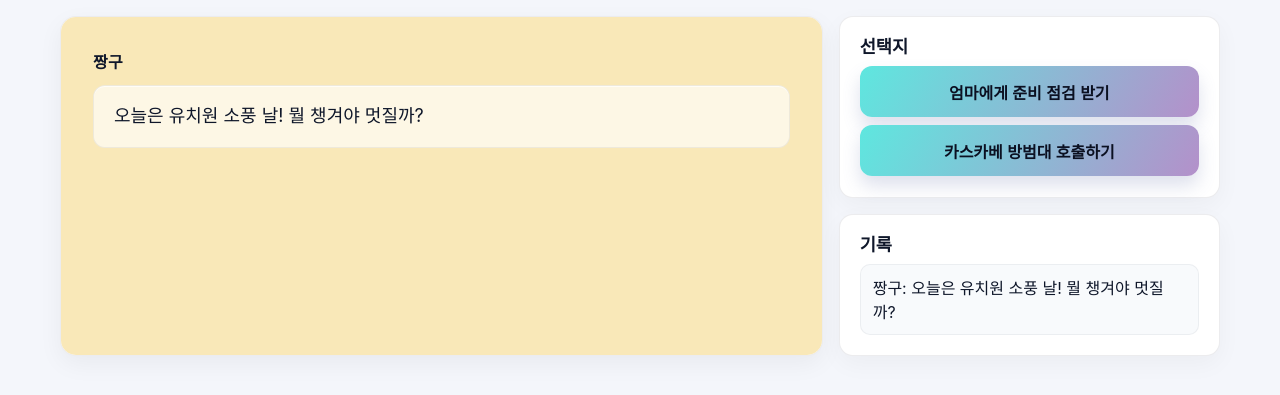
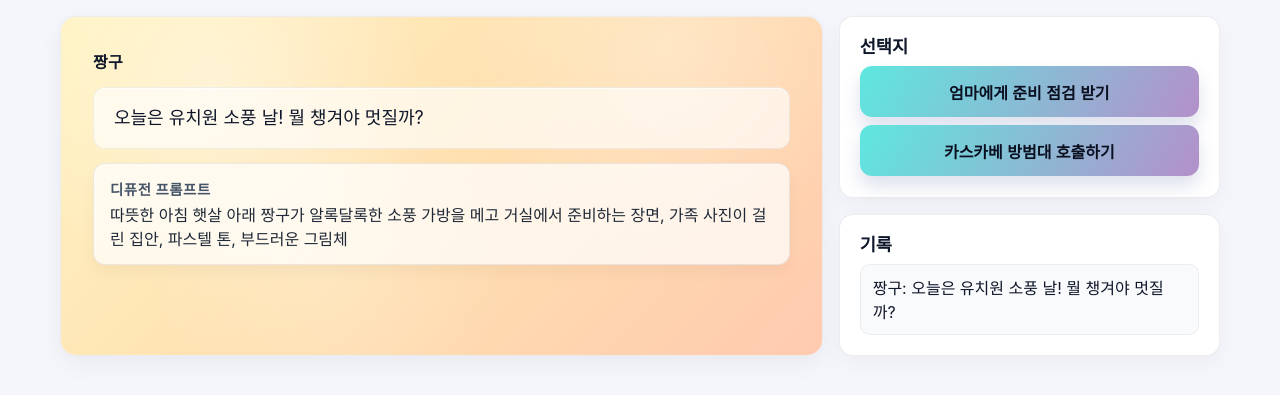
Before and after one commit to hslee1539/visual-novel-test, a Flask app: page / in a window 1280 px wide. Shown: the part 106-501 px from the top of the page. Run offline with Flask 3, Linux system fonts and the light colour scheme.

Commit message:
Add scenic prompts and background gradients

```diff
--- a/app.py
+++ b/app.py
@@ -11,7 +11,8 @@ story_data = {
         "prologue": {
             "speaker": "짱구",
             "dialogue": "오늘은 유치원 소풍 날! 뭘 챙겨야 멋질까?",
-            "background": "#f9e8b8",
+            "background": "linear-gradient(135deg, #fff3c4 0%, #ffe0b2 50%, #ffcab1 100%)",
+            "prompt": "따뜻한 아침 햇살 아래 짱구가 알록달록한 소풍 가방을 메고 거실에서 준비하는 장면, 가족 사진이 걸린 집안, 파스텔 톤, 부드러운 그림체",
             "choices": [
                 {"text": "엄마에게 준비 점검 받기", "next": "check_bag"},
                 {"text": "카스카베 방범대 호출하기", "next": "call_friends"},
@@ -20,7 +21,8 @@ story_data = {
         "check_bag": {
             "speaker": "미사에",
             "dialogue": "간식, 물, 여벌 옷 다 챙겼어? 가방이 터질 것 같은데!",
-            "background": "#ffe3d8",
+            "background": "linear-gradient(135deg, #ffe9d6 0%, #ffd7c2 45%, #ffc7b6 100%)",
+            "prompt": "주방 테이블 위에 펼쳐진 도시락과 음료수, 잔소리하는 엄마와 서둘러 가방을 정리하는 짱구, 따뜻한 주황색 조명, 코믹한 일러스트",
             "choices": [
                 {"text": "간식 욕심을 부린다", "next": "snack_overflow"},
                 {"text": "액션가면 벨트를 챙긴다", "next": "action_belt"},
@@ -29,7 +31,8 @@ story_data = {
         "snack_overflow": {
             "speaker": "미사에",
             "dialogue": "이 많은 과자를 다 먹으려고? 조금만 줄이자!",
-            "background": "#ffd7c2",
+            "background": "linear-gradient(135deg, #ffdccb 0%, #ffcbb8 50%, #ffb9ad 100%)",
+            "prompt": "과자 봉지와 젤리가 산처럼 쌓인 테이블, 놀란 표정의 엄마와 활짝 웃는 짱구, 만화풍 표정 강조, 파스텔 배경",
             "choices": [
                 {"text": "과자를 주머니에 몰래 숨긴다", "next": "hide_snack"},
                 {"text": "친구들과 나누기로 한다", "next": "share_snack"},
@@ -38,7 +41,8 @@ story_data = {
         "hide_snack": {
             "speaker": "짱구",
             "dialogue": "주머니가 볼록해졌지만 들키지 않겠지?",
-            "background": "#fff2d4",
+            "background": "linear-gradient(135deg, #fff4d9 0%, #ffe8c4 50%, #ffd9bd 100%)",
+            "prompt": "주머니 속에 과자를 숨기며 몰래 웃는 짱구, 배경에 거실 창문으로 들어오는 햇살, 코믹하고 밝은 색감",
             "choices": [
                 {"text": "버스에서 몰래 먹는다", "next": "tummyache"},
                 {"text": "버스에서 친구들과 나눈다", "next": "bus_gossip"},
@@ -47,7 +51,8 @@ story_data = {
         "share_snack": {
             "speaker": "훈이",
             "dialogue": "계획대로 나눠야지! 이만큼이면 모두 충분해.",
-            "background": "#e9f1ff",
+            "background": "linear-gradient(135deg, #eaf3ff 0%, #d8e7ff 50%, #c8d8ff 100%)",
+            "prompt": "훈이가 노트에 과자 분배표를 그리고 짱구와 친구들이 둘러보는 장면, 깔끔한 파란 톤, 귀여운 만화 스타일",
             "choices": [
                 {"text": "훈이에게 분배를 맡긴다", "next": "bus_gossip"},
                 {"text": "철수에게 몰래 더 준다", "next": "rally"},
@@ -56,7 +61,8 @@ story_data = {
         "action_belt": {
             "speaker": "짱구",
             "dialogue": "액션가면 벨트! 삐비빅— 아빠가 싫어하지만 멋있잖아.",
-            "background": "#f9f0ff",
+            "background": "linear-gradient(135deg, #f3e8ff 0%, #e6d9ff 50%, #d9c8ff 100%)",
+            "prompt": "액션가면 벨트를 들고 포즈 잡는 짱구, 방 안에 장난감이 흩어져 있고 보라색 네온 느낌이 은은한 코믹 일러스트",
             "choices": [
                 {"text": "짱아에게 자랑한다", "next": "jangasurprise"},
                 {"text": "조용히 가방 안에 숨긴다", "next": "call_friends"},
@@ -65,7 +71,8 @@ story_data = {
         "jangasurprise": {
             "speaker": "짱아",
             "dialogue": "삐! 삐! 버튼을 눌렀더니 벨트 불빛이 번쩍!",
-            "background": "#ffe6f1",
+            "background": "linear-gradient(135deg, #ffe9f4 0%, #ffd4e6 50%, #ffc1dc 100%)",
+            "prompt": "벨트 불빛에 눈이 반짝이는 아기 짱아, 핑크색 장난감 방, 귀엽고 화사한 수채화 느낌",
             "choices": [
                 {"text": "엄마에게 들키기 전에 끈다", "next": "bus_gossip"},
                 {"text": "짱아에게 과자를 약속한다", "next": "snack_oath"},
@@ -74,7 +81,8 @@ story_data = {
         "snack_oath": {
             "speaker": "짱구",
             "dialogue": "과자 한 봉지로 짱아와 비밀 합의 완료!",
-            "background": "#fff2f0",
+            "background": "linear-gradient(135deg, #fff0ed 0%, #ffe1de 50%, #ffd3d7 100%)",
+            "prompt": "짱아와 비밀 약속을 나누며 과자 봉지를 건네는 짱구, 두 사람이 웃는 클로즈업, 포근한 핑크톤",
             "choices": [
                 {"text": "버스로 향한다", "next": "bus_gossip"}
             ],
@@ -82,7 +90,8 @@ story_data = {
         "call_friends": {
             "speaker": "철수",
             "dialogue": "방범대 집결! 소풍 계획을 짜 보자.",
-            "background": "#e1f7ff",
+            "background": "linear-gradient(135deg, #e4f7ff 0%, #d0ecff 50%, #bde2ff 100%)",
+            "prompt": "놀이터 벤치에 모여 작전을 짜는 카스카베 방범대, 노란 학교 버스가 멀리 보이는 맑은 하늘, 명랑한 만화풍",
             "choices": [
                 {"text": "훈이에게 좌석 배치 맡기기", "next": "plan_route"},
                 {"text": "맹구에게 도시락을 부탁하기", "next": "ask_mangoo"},
@@ -91,7 +100,8 @@ story_data = {
         "plan_route": {
             "speaker": "훈이",
             "dialogue": "선생님 근처가 안전하지. 앞자리부터 차지하자!",
-            "background": "#d9ecff",
+            "background": "linear-gradient(135deg, #e1f1ff 0%, #cfe4ff 50%, #bad7ff 100%)",
+            "prompt": "유치원 버스 배치도를 손가락으로 가리키는 훈이, 친구들이 고개를 끄덕이며 듣는 장면, 밝은 파란색 교실 분위기",
             "choices": [
                 {"text": "앞자리를 선점한다", "next": "bus_gossip"},
                 {"text": "선생님을 도와드린다", "next": "teacher_help"},
@@ -100,7 +110,8 @@ story_data = {
         "ask_mangoo": {
             "speaker": "맹구",
             "dialogue": "돌 모양 주먹밥을 싸 왔어. 바꾸고 싶으면 말해!",
-            "background": "#e5ffe4",
+            "background": "linear-gradient(135deg, #e4ffe8 0%, #d0f8d4 50%, #bdf1c1 100%)",
+            "prompt": "돌 모양 주먹밥을 자랑하는 맹구와 신기해하는 친구들, 초록빛 공원 배경, 깨끗한 만화 스타일",
             "choices": [
                 {"text": "맹구 도시락을 칭찬한다", "next": "bus_gossip"},
                 {"text": "더 맛있는 반찬을 약속한다", "next": "picnic_start"},
@@ -109,7 +120,8 @@ story_data = {
         "rally": {
             "speaker": "철수",
             "dialogue": "왜 나만 많이 줘? 그래도 고마워!",
-            "background": "#def1ff",
+            "background": "linear-gradient(135deg, #e5f4ff 0%, #d2e6ff 50%, #c0d8ff 100%)",
+            "prompt": "철수가 과자 봉지를 들고 살짝 당황한 표정, 옆에서 웃는 짱구, 버스 앞에서 파란 하늘이 보이는 장면",
             "choices": [
                 {"text": "철수와 계획을 세운다", "next": "bus_gossip"},
                 {"text": "모두에게 더 나눠준다", "next": "picnic_start"},
@@ -118,7 +130,8 @@ story_data = {
         "teacher_help": {
             "speaker": "선생님",
             "dialogue": "짐을 들어줘서 고마워. 덕분에 출발이 빠르겠는걸!",
-            "background": "#f1f7ff",
+            "background": "linear-gradient(135deg, #f3f7ff 0%, #e0ebff 50%, #ceddfa 100%)",
+            "prompt": "유치원 선생님 짐을 옮기는 아이들, 버스 옆에서 밝게 웃는 선생님, 부드러운 파스텔 톤의 하늘",
             "choices": [
                 {"text": "버스에 먼저 탄다", "next": "bus_gossip"},
                 {"text": "친구들을 챙긴다", "next": "picnic_start"},
@@ -127,7 +140,8 @@ story_data = {
         "tummyache": {
             "speaker": "나레이션",
             "dialogue": "버스 출발 전 과자를 다 먹은 짱구, 배가 살살 아프다...",
-            "background": "#ffe5e1",
+            "background": "linear-gradient(135deg, #ffe7e1 0%, #ffd7d1 50%, #ffc4c2 100%)",
+            "prompt": "버스 의자에 축 처져 앉아 배를 붙잡는 짱구, 창밖으로 스쳐 지나가는 거리, 따뜻한 핑크빛 만화 연출",
             "choices": [
                 {"text": "그늘에서 잠시 쉰다", "next": "ending_rest"}
             ],
@@ -135,7 +149,8 @@ story_data = {
         "bus_gossip": {
             "speaker": "나레이션",
             "dialogue": "유치원 버스 안은 웃음소리로 가득하다. 각자 도시락 자랑이 한창!",
-            "background": "#e9f5ff",
+            "background": "linear-gradient(135deg, #e9f6ff 0%, #d4eaff 50%, #c2ddff 100%)",
+            "prompt": "노란 유치원 버스 안, 아이들이 도시락을 들고 떠드는 모습, 창밖으로 맑은 하늘과 들판, 명랑한 애니메이션 스타일",
             "choices": [
                 {"text": "도시락 자랑 대회에 참여한다", "next": "picnic_start"},
                 {"text": "잠든 짱아를 지켜준다", "next": "nap_guard"},
@@ -144,7 +159,8 @@ story_data = {
         "nap_guard": {
             "speaker": "선생님",
             "dialogue": "짱아를 챙겨줘서 고마워. 덕분에 조용히 갈 수 있겠네.",
-            "background": "#f0faff",
+            "background": "linear-gradient(135deg, #f1f8ff 0%, #deecff 50%, #cde1ff 100%)",
+            "prompt": "버스 창가에서 잠든 짱아를 담요로 덮어주는 짱구, 차분한 파란색 조명, 포근한 느낌",
             "choices": [
                 {"text": "무사히 도착하기", "next": "picnic_start"}
             ],
@@ -152,7 +168,8 @@ story_data = {
         "picnic_start": {
             "speaker": "나레이션",
             "dialogue": "드디어 소풍 장소 도착! 햇살 아래 돗자리를 펼친다.",
-            "background": "#fff7e6",
+            "background": "linear-gradient(135deg, #fff7e0 0%, #ffeac6 50%, #ffdcb3 100%)",
+            "prompt": "초록빛 잔디밭 위에 돗자리를 펴는 아이들과 선생님, 봄 햇살과 흩날리는 벚꽃, 따뜻한 파스텔 색감",
             "choices": [
                 {"text": "액션가면 팀 놀이에 참여한다", "next": "ranger_game"},
                 {"text": "나뭇잎과 돌을 모은다", "next": "leaf_collect"},
@@ -161,7 +178,8 @@ story_data = {
         "ranger_game": {
             "speaker": "철수",
             "dialogue": "나는 히어로! 짱구는 어떤 역할을 할래?",
-            "background": "#e3ecff",
+            "background": "linear-gradient(135deg, #e5edff 0%, #d2ddff 50%, #c1cfff 100%)",
+            "prompt": "소풍 장소에서 액션 히어로 놀이를 하는 아이들, 나무와 하늘이 배경, 역동적인 포즈의 만화풍",
             "choices": [
                 {"text": "히로인 구출 작전", "next": "ending_hero"},
                 {"text": "악당 역할로 방해", "next": "ending_villain"},
@@ -170,7 +188,8 @@ story_data = {
         "leaf_collect": {
             "speaker": "맹구",
             "dialogue": "나뭇잎 왕관, 돌 보물! 함께 모을래?",
-            "background": "#ecffe8",
+            "background": "linear-gradient(135deg, #e7ffe7 0%, #d3f6d2 50%, #c0efc0 100%)",
+            "prompt": "초록 잔디 위에서 나뭇잎과 돌을 모으는 맹구와 짱구, 주변에 피어난 들꽃, 상큼한 초록색 파스텔",
             "choices": [
                 {"text": "맹구와 교환하여 보물을 만든다", "next": "ending_peace"},
                 {"text": "잎으로 왕관을 만들어 씌운다", "next": "ending_king"},
@@ -179,31 +198,36 @@ story_data = {
         "ending_hero": {
             "speaker": "나레이션",
             "dialogue": "짱구의 활약으로 철수 팀이 승리! 모두에게 박수를 받았다.",
-            "background": "#d9f5ff",
+            "background": "linear-gradient(135deg, #def5ff 0%, #cbe8ff 50%, #b8d9ff 100%)",
+            "prompt": "히어로 망토를 두르고 포즈를 취하는 짱구, 친구들이 박수 치는 공원, 밝은 하늘과 풍선, 축제 같은 분위기",
             "choices": [],
         },
         "ending_villain": {
             "speaker": "나레이션",
             "dialogue": "악당 역할을 완벽 소화! 친구들이 웃음바다가 되었다.",
-            "background": "#ffeaf1",
+            "background": "linear-gradient(135deg, #ffeaf3 0%, #ffd6e7 50%, #ffc2da 100%)",
+            "prompt": "장난스러운 악당 복장을 한 짱구가 웃으며 달아나고 친구들이 웃으며 쫓는 장면, 분홍빛 공원 배경",
             "choices": [],
         },
         "ending_peace": {
             "speaker": "나레이션",
             "dialogue": "돌 보물과 잎 왕관을 맞바꾼 평화의 휴식 시간. 도시락이 더 맛있다.",
-            "background": "#f1fff5",
+            "background": "linear-gradient(135deg, #f0fff4 0%, #dbf6e2 50%, #c8edcf 100%)",
+            "prompt": "잔디밭에서 돌 보물과 잎 왕관을 서로 나누며 웃는 아이들, 피크닉 매트 위 도시락, 평화로운 초록풍",
             "choices": [],
         },
         "ending_king": {
             "speaker": "나레이션",
             "dialogue": "잎 왕관을 쓴 짱구, 오늘의 자연 왕으로 사진을 남겼다!",
-            "background": "#fdf0d9",
+            "background": "linear-gradient(135deg, #fff3df 0%, #ffe3c5 50%, #ffd5b0 100%)",
+            "prompt": "잎 왕관을 쓰고 포즈를 취하는 짱구를 스마트폰으로 찍는 친구들, 황금빛 오후 햇살, 따뜻한 파스텔 톤",
             "choices": [],
         },
         "ending_rest": {
             "speaker": "나레이션",
             "dialogue": "배 아픈 짱구는 그늘에서 조금 쉬었다. 다음엔 과자를 천천히 먹기로 약속한다.",
-            "background": "#ffecec",
+            "background": "linear-gradient(135deg, #ffecec 0%, #ffdede 50%, #ffd1d1 100%)",
+            "prompt": "나무 그늘 아래 돗자리에서 배를 만지며 쉬는 짱구, 옆에 물병과 도시락, 살랑거리는 바람, 잔잔한 핑크빛",
             "choices": [],
         },
     },
--- a/static/app.js
+++ b/static/app.js
@@ -1,6 +1,7 @@
 const sceneElement = document.getElementById("scene");
 const speakerElement = document.getElementById("speaker");
 const dialogueElement = document.getElementById("dialogue");
+const promptElement = document.getElementById("prompt");
 const choicesContainer = document.getElementById("choices");
 const historyList = document.getElementById("history");
 const backgroundLayer = document.getElementById("background");
@@ -15,6 +16,7 @@ function setScene(sceneId) {
 
   speakerElement.textContent = scene.speaker;
   dialogueElement.textContent = scene.dialogue;
+  promptElement.textContent = scene.prompt ?? "배경 프롬프트가 준비 중이에요.";
   backgroundLayer.style.background = scene.background;
 
   const historyEntry = document.createElement("li");
--- a/static/style.css
+++ b/static/style.css
@@ -56,14 +56,27 @@ a {
 .scene__background {
   position: absolute;
   inset: 0;
-  transition: background 250ms ease;
+  transition: background 250ms ease, transform 600ms ease;
+  background-size: cover;
+  filter: saturate(1.05);
+}
+
+.scene__background::after {
+  content: "";
+  position: absolute;
+  inset: 0;
+  background-image:
+    radial-gradient(circle at 20% 20%, rgba(255, 255, 255, 0.4), transparent 32%),
+    radial-gradient(circle at 80% 10%, rgba(255, 255, 255, 0.28), transparent 30%),
+    radial-gradient(circle at 35% 75%, rgba(255, 255, 255, 0.2), transparent 32%);
+  pointer-events: none;
 }
 
 .scene__content {
   position: relative;
   padding: 2rem;
   display: grid;
-  gap: 0.75rem;
+  gap: 0.85rem;
 }
 
 .scene__speaker {
@@ -81,6 +94,29 @@ a {
   border-radius: 12px;
   border: 1px solid rgba(15, 23, 42, 0.06);
   box-shadow: inset 0 1px 0 rgba(255, 255, 255, 0.7);
+}
+
+.scene__prompt {
+  background: rgba(255, 255, 255, 0.72);
+  border: 1px solid rgba(15, 23, 42, 0.08);
+  border-radius: 12px;
+  padding: 0.85rem 1rem;
+  box-shadow: 0 8px 16px rgba(0, 0, 0, 0.04);
+}
+
+.scene__prompt-label {
+  margin: 0 0 0.25rem;
+  font-size: 0.9rem;
+  font-weight: 700;
+  letter-spacing: 0.04em;
+  color: #475569;
+  text-transform: uppercase;
+}
+
+.scene__prompt-text {
+  margin: 0;
+  line-height: 1.5;
+  color: #1f2937;
 }
 
 .sidebar {
--- a/templates/index.html
+++ b/templates/index.html
@@ -17,6 +17,10 @@
         <div class="scene__content">
           <p class="scene__speaker" id="speaker"></p>
           <p class="scene__dialogue" id="dialogue"></p>
+          <div class="scene__prompt" aria-live="polite">
+            <p class="scene__prompt-label">디퓨전 프롬프트</p>
+            <p class="scene__prompt-text" id="prompt"></p>
+          </div>
         </div>
       </section>
       <aside class="sidebar">
```
